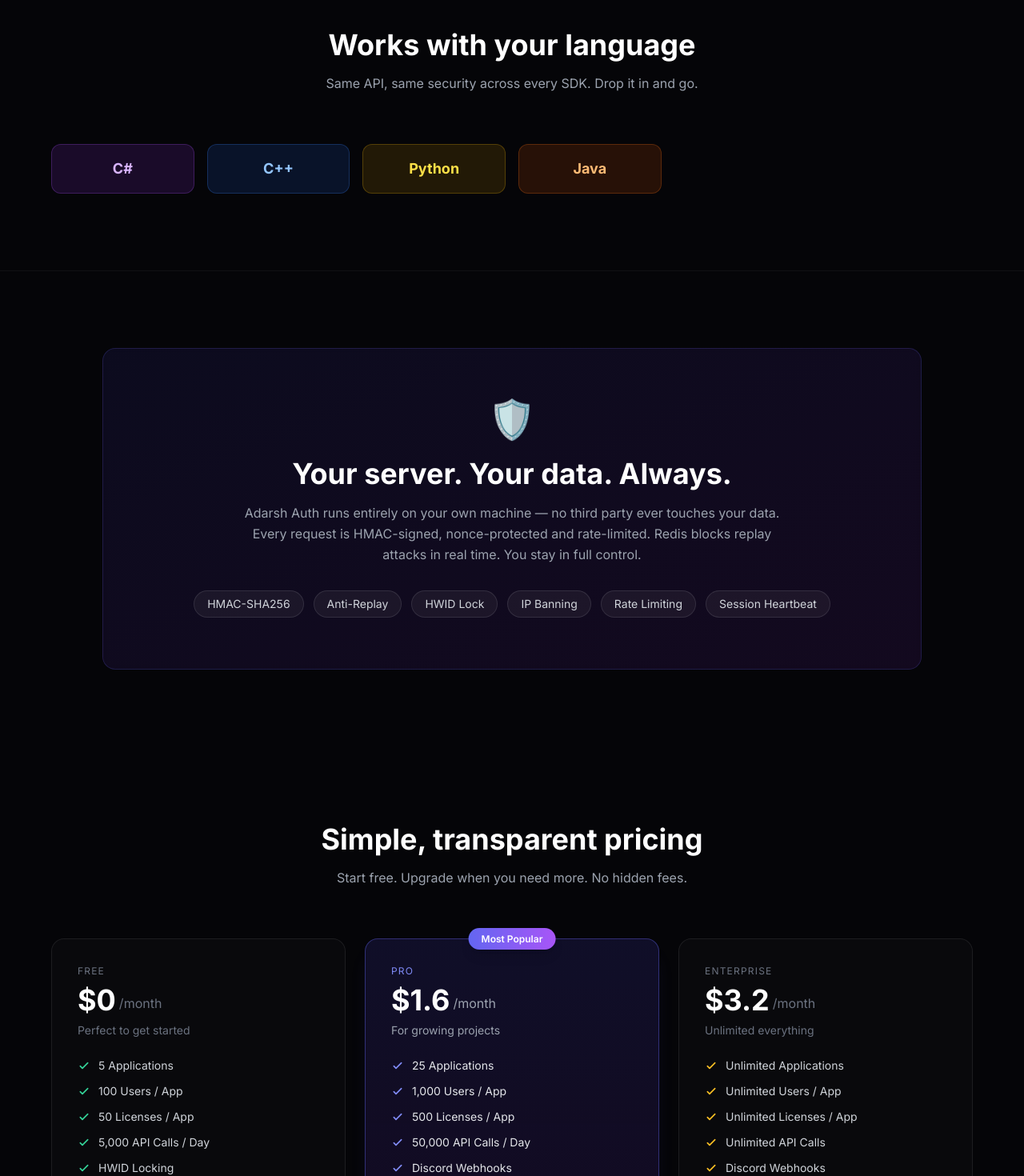
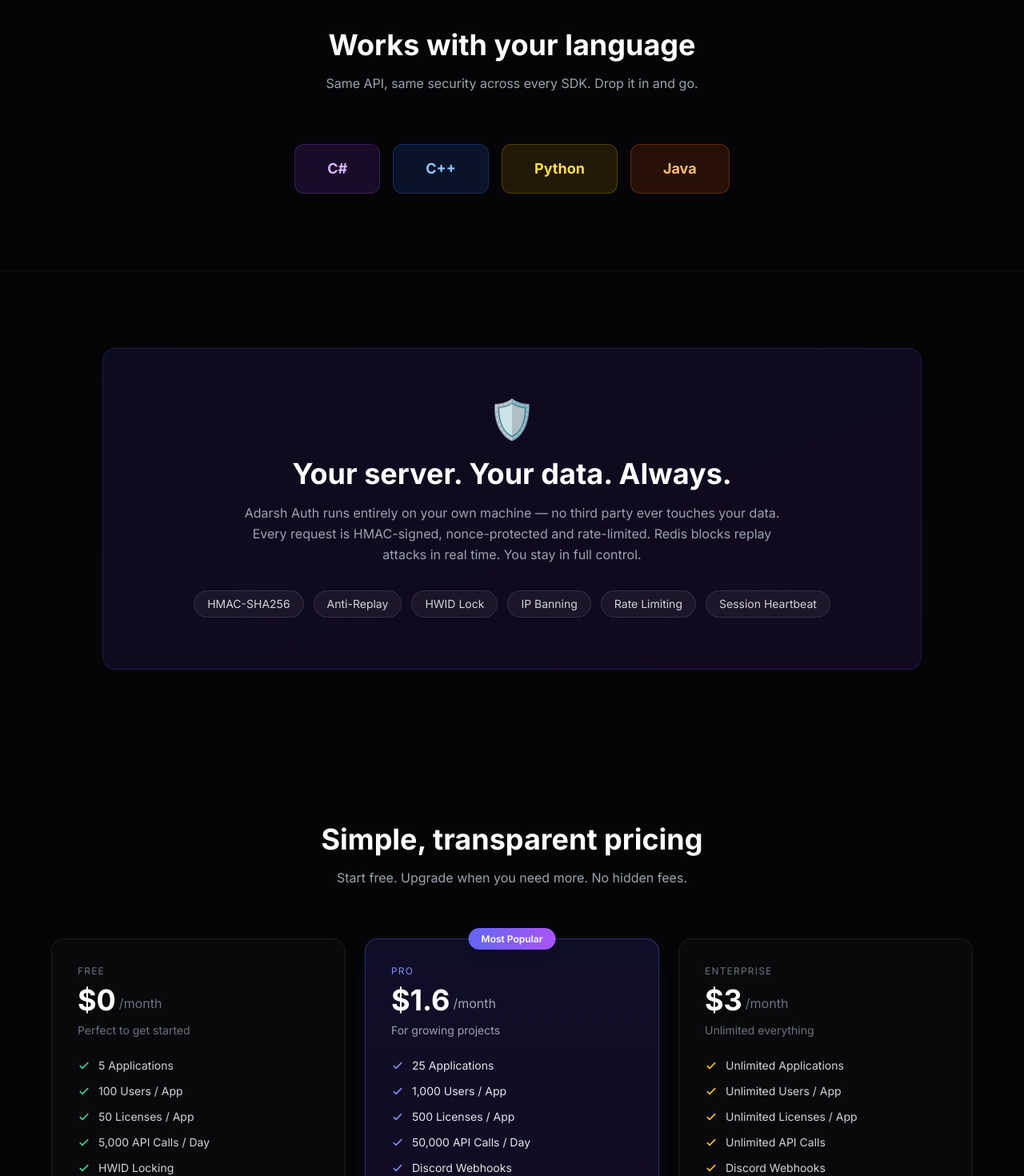
Before and after one commit to eknumberafreen-stack/Adarsh-Auth, a Next.js app in the folder frontend/: page / in a window 1280 px wide. Shown: the part 1825-3295 px from the top of the page at 80% size. Built offline with nearby package versions, Linux system fonts and the light colour scheme.

Commit message:
fix: enterprise price $3, center SDK cards

```diff
--- a/frontend/app/page.tsx
+++ b/frontend/app/page.tsx
@@ -245,15 +245,14 @@ export default function Home() {
             <p className="text-gray-400">Same API, same security across every SDK. Drop it in and go.</p>
           </div>
 
-          <div className="grid grid-cols-2 md:grid-cols-3 lg:grid-cols-6 gap-4">
+          <div className="flex flex-wrap justify-center gap-4">
             {[
               { lang: 'C#',     color: 'bg-purple-600/15 border-purple-500/25 text-purple-300 hover:border-purple-400/50' },
               { lang: 'C++',    color: 'bg-blue-600/15 border-blue-500/25 text-blue-300 hover:border-blue-400/50' },
               { lang: 'Python', color: 'bg-yellow-600/15 border-yellow-500/25 text-yellow-300 hover:border-yellow-400/50' },
               { lang: 'Java',   color: 'bg-orange-600/15 border-orange-500/25 text-orange-300 hover:border-orange-400/50' },
-
             ].map((l) => (
-              <div key={l.lang} className={`border rounded-xl p-4 text-center font-bold text-lg transition-all duration-200 cursor-default ${l.color}`}>
+              <div key={l.lang} className={`border rounded-xl px-10 py-4 text-center font-bold text-lg transition-all duration-200 cursor-default ${l.color}`}>
                 {l.lang}
               </div>
             ))}
@@ -344,7 +343,7 @@ export default function Home() {
               <div className="mb-6">
                 <p className="text-xs text-gray-500 uppercase tracking-widest mb-2">Enterprise</p>
                 <div className="flex items-end gap-1">
-                  <span className="text-4xl font-bold text-white">$3.2</span>
+                  <span className="text-4xl font-bold text-white">$3</span>
                   <span className="text-gray-500 mb-1">/month</span>
                 </div>
                 <p className="text-sm text-gray-500 mt-2">Unlimited everything</p>
```
Also changed, not shown: 1 other file (tests, documents, lock files or other folders).
